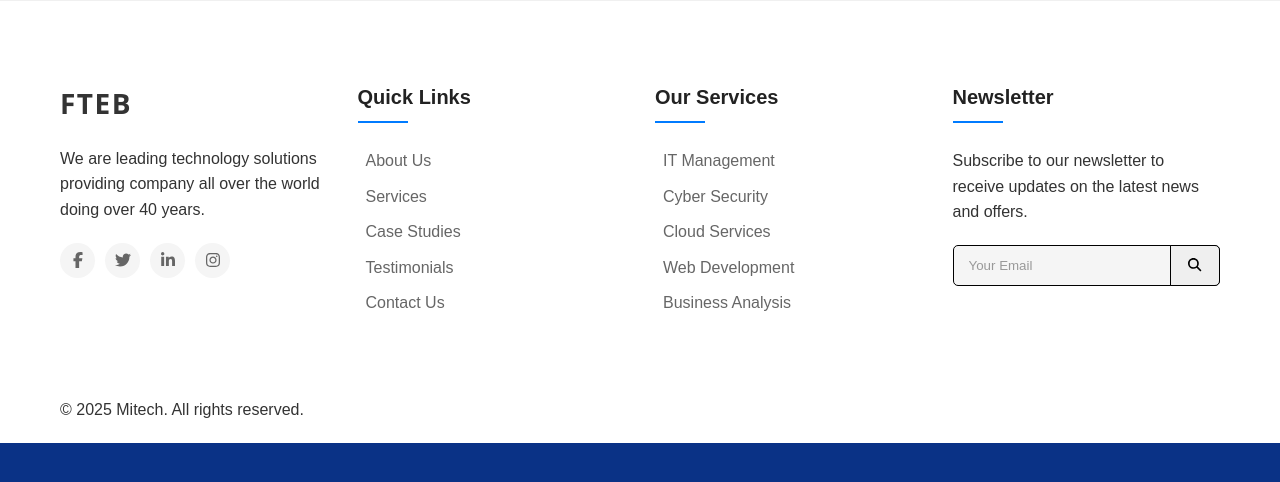
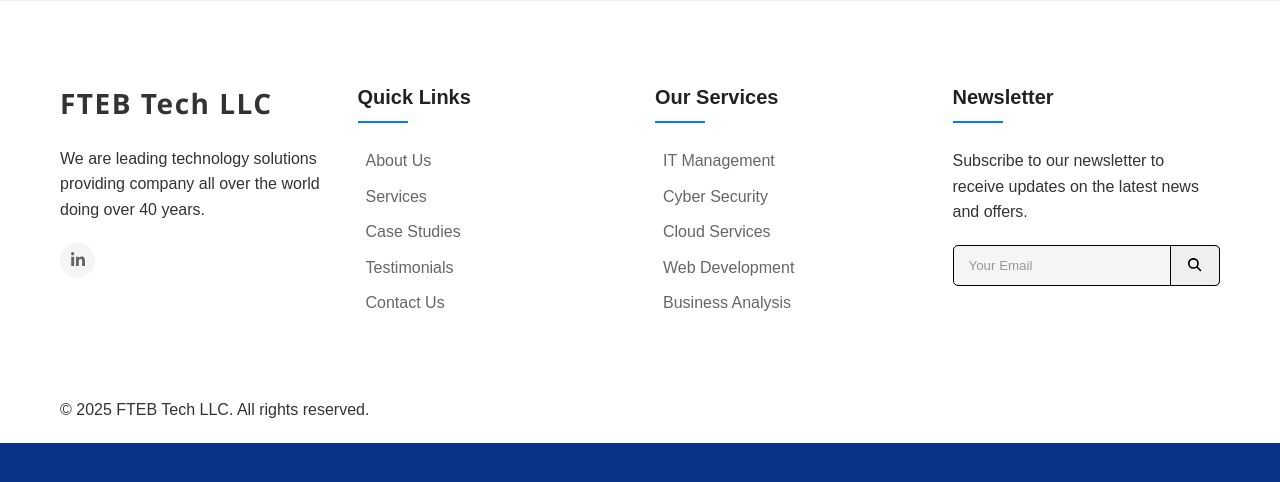
Before and after one commit to bilaluddin2k/fteb-temp-site, a React (Create React App) app: page /it-services in a window 1280 px wide. Shown: the top 482 px of the page. Built offline with nearby package versions, Linux system fonts and the light colour scheme.

Commit message:
small details changes done

```diff
--- a/src/components/About/About.js
+++ b/src/components/About/About.js
@@ -25,8 +25,8 @@ const About = () => {
             <p className="description">
               We are committed to providing our clients with exceptional service while offering our employees the best
               training and a working atmosphere that promotes self-development and teamwork.
-            </p>Hello. Add. Best friend? Subscribe for next month. Hey, Cortana. I don't know. Hi. I. I. I. Hello. Hello. Rudra. Hello. Tomato salad from Peppa Pig. Hi. Hey. Cortana. Magical erasers. What? What? Does that mean? Don't you see me? Hey, Cortana play. Parents, teacher meeting whose time? You are so beautiful. Where are you from? Oh, we're making some. Revelation. Goodbye, Tori. Yes. Dhimaner Dinkaal. Send me. Ice cream. Hamburger flavor ice cream. I. Shut it off. I. You have a girlfriend. What's your name? My name is Adam. Hey, Cortana.
-          </div>
+            </p>
+            </div>
         </div>
       </div>
     </section>
--- a/src/components/Contact/Contact.css
+++ b/src/components/Contact/Contact.css
@@ -183,7 +183,6 @@
 
 .form-group input:focus,
 .form-group textarea:focus {
-  border-color: var(--primary-color);
   outline: none;
 }
 
--- a/src/components/Contact/Contact.js
+++ b/src/components/Contact/Contact.js
@@ -66,42 +66,30 @@ const Contact = () => {
     {
       icon: faMapMarkerAlt,
       title: "Visit Us",
-      content: "58 Howard Street #2 San Francisco, CA 94105",
+      content: "AG house, sala al din, dubai, UAE",
     },
     {
       icon: faPhoneAlt,
       title: "Call Us",
-      content: "+1 (0122) 8899900",
+      content: +971588481295,
     },
     {
       icon: faEnvelope,
       title: "Email Us",
-      content: "info@mitech.com",
+      content: "Connect@ftebtech.com",
       isEmail: true,
     },
   ]
 
   const socialLinks = [
-    {
-      icon: faFacebookF,
-      url: "https://facebook.com/mitech",
-      label: "Follow us on Facebook"
-    },
-    {
-      icon: faTwitter,
-      url: "https://twitter.com/mitech",
-      label: "Follow us on Twitter"
-    },
+
+
     {
       icon: faLinkedinIn,
       url: "https://linkedin.com/company/mitech",
       label: "Follow us on LinkedIn"
     },
-    {
-      icon: faInstagram,
-      url: "https://instagram.com/mitech",
-      label: "Follow us on Instagram"
-    }
+
   ]
 
   return (
@@ -128,7 +116,7 @@ const Contact = () => {
                     {info.isEmail ? (
                       <p>
                         <a
-                          href={`mailto:${info.content}`}
+                          href={`mailto:${info.content}` }
                           className="email-link"
                           title="Click to send email"
                         >
--- a/src/components/Footer/Footer.js
+++ b/src/components/Footer/Footer.js
@@ -19,21 +19,12 @@ const Footer = () => {
               <div className="footer-logo">
                      {/* <img src={logo} alt="Mitech Logo" className="logo-icon" />
                       */}
-                      <h1>FTEB</h1>
+                      <h1>FTEB Tech LLC</h1>
               </div>
               <p>We are leading technology solutions providing company all over the world doing over 40 years.</p>
               <div className="social-links">
-                <a href="https://facebook.com" target="_blank" rel="noopener noreferrer">
-                  <FontAwesomeIcon icon={faFacebookF} />
-                </a>
-                <a href="https://twitter.com" target="_blank" rel="noopener noreferrer">
-                  <FontAwesomeIcon icon={faTwitter} />
-                </a>
                 <a href="https://linkedin.com" target="_blank" rel="noopener noreferrer">
                   <FontAwesomeIcon icon={faLinkedinIn} />
-                </a>
-                <a href="https://instagram.com" target="_blank" rel="noopener noreferrer">
-                  <FontAwesomeIcon icon={faInstagram} />
                 </a>
               </div>
             </div>
@@ -107,7 +98,7 @@ const Footer = () => {
                 <div className="form-group">
                   <input type="email" placeholder="Your Email" required />
                   <button type="submit">
- <FontAwesomeIcon icon={faMagnifyingGlass} />
+                    <FontAwesomeIcon icon={faMagnifyingGlass} />
                   </button>
                 </div>
               </form>
@@ -119,7 +110,7 @@ const Footer = () => {
       <div className="footer-bottom">
         <div className="container">
           <div className="footer-bottom-inner">
-            <p>&copy; {new Date().getFullYear()} Mitech. All rights reserved.</p>
+            <p>&copy; {new Date().getFullYear()} FTEB Tech LLC. All rights reserved.</p>
             <div className="footer-bottom-links">
               <a href="/privacy-policy">Privacy Policy</a>
               <a href="/terms">Terms of Service</a>
--- a/src/components/Header/Header.css
+++ b/src/components/Header/Header.css
@@ -38,6 +38,7 @@
 
 .header .logo h1 {
   color: #fff;
+  padding-left: 57px;
 }
 
 .header.scrolled .logo h1 {
--- a/src/components/Header/Header.js
+++ b/src/components/Header/Header.js
@@ -30,7 +30,7 @@ const Header = ({ scrolled }) => {
             <div className="logo">
               <Link to={routes.home.path}>
                 {/* <img src={logo} alt="Mitech Logo" className="logo-icon" /> */}
-                {/* <h1>FTEB</h1> */}
+                <h1>FTEB Tech LLC</h1>
               </Link>
             </div>
 
--- a/src/components/Hero/HeroSection.js
+++ b/src/components/Hero/HeroSection.js
@@ -26,7 +26,7 @@ function App() {
     <div className="landing-page">
       <main>
         <div className="content">
-          <h1 className="headingglogo">FTebTech LLC</h1>
+          <h1 className="headingglogo">FTEB Tech LLC</h1>
           <span className="subtitle">TECHNOLOGY AND SOFTWARE</span>
           <h2>
             Your All-in-One IT Partner for Software, Cloud, Hardware, and
--- a/src/pages/Servicess/Servicess.js
+++ b/src/pages/Servicess/Servicess.js
@@ -129,7 +129,7 @@ const ITServices = () => {
               </div>
               <div className="contact-text">
                 <div className="contact-label">Call for advice now!</div>
-                <a href="tel:1900 68668" className="contact-value">1900 68668</a>
+                <a href="tel:+971588481295" className="contact-value">+971588481295</a>
               </div>
             </div>
 
@@ -139,7 +139,7 @@ const ITServices = () => {
               </div>
               <div className="contact-text">
                 <div className="contact-label">Say hello</div>
-                <a href="mailto:hello@mitech.com" className="contact-value">hello@mitech.com</a>
+                <a href="mailto:Connect@ftebtech.com" className="contact-value">Connect@ftebtech.com</a>
               </div>
             </div>
           </div>
```
